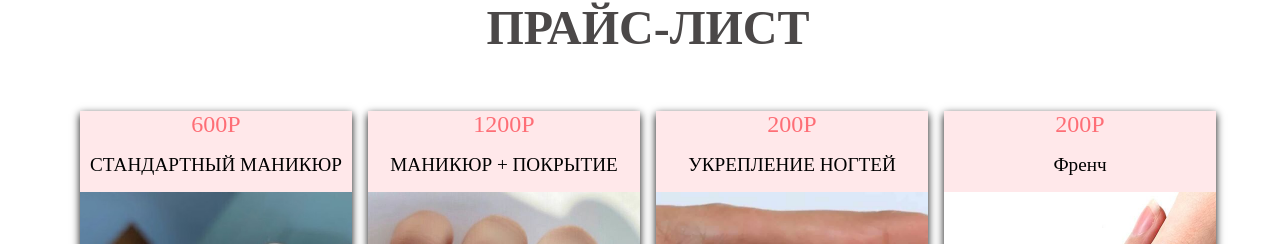
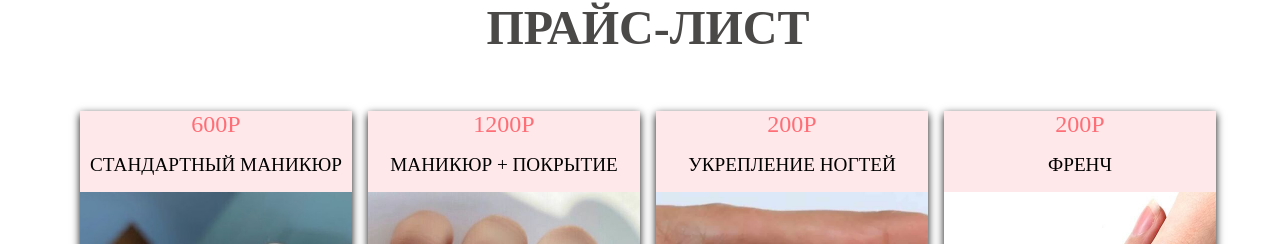
Before and after one commit to V-Kovalenko/nails, a Vue app: page / in a window 1280 px wide. Shown: the part 2701-2945 px from the top of the page. Built offline with nearby package versions, Linux system fonts and the light colour scheme; the HTML template or start-up script is replaced by a standard one.

Commit message:
change components

```diff
--- a/src/stores/usePrice.js
+++ b/src/stores/usePrice.js
@@ -6,7 +6,7 @@ const usePrice = defineStore('usePrice', () => {
         {title: 'СТАНДАРТНЫЙ МАНИКЮР', price: '600Р', url: new URL('@/assets/images/price/standard.jpg',import.meta.url)},
         {title: 'МАНИКЮР + ПОКРЫТИЕ', price: '1200Р', url: new URL('@/assets/images/price/manicureСoating.jpg',import.meta.url)},
         {title: 'УКРЕПЛЕНИЕ НОГТЕЙ', price: '200Р', url: new URL('@/assets/images/price/protect.jpg',import.meta.url)},
-        {title: 'Френч', price: '200Р', url: new URL('@/assets/images/price/french.jpg',import.meta.url)},
+        {title: 'ФРЕНЧ', price: '200Р', url: new URL('@/assets/images/price/french.jpg',import.meta.url)},
     ])
     return {
         myPrice
```
